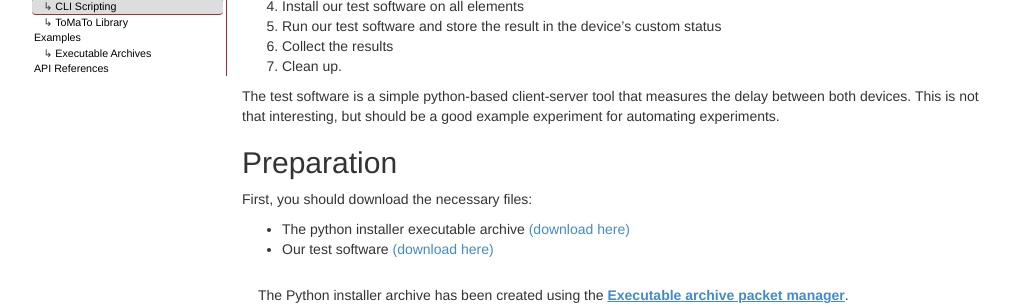
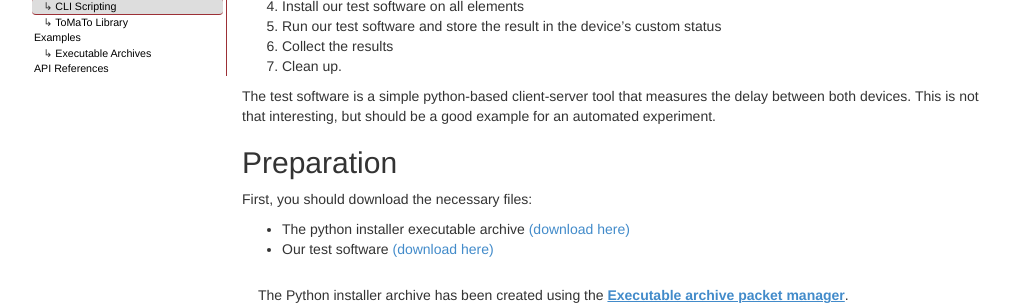
Before and after one commit to GLab/glab.github.io, a Jekyll site: the page built from manuals/dev/api_tutorial/cli_scripts.md, in a window 1280 px wide and 900 px high, scrolled down 438 px. Shown: the part 172-477 px from the top of the window, without its empty margins (38-1061 px from the left). Built offline with Jekyll 4.4.1, drawn with Linux system fonts in a browser that asks for light colours.

Commit message:
Removed redundant experiment

```diff
--- a/manuals/dev/api_tutorial/cli_scripts.md
+++ b/manuals/dev/api_tutorial/cli_scripts.md
@@ -24,7 +24,7 @@ Our experiment shall be conducted as follows:
 6. Collect the results
 7. Clean up.
 
-The test software is a simple python-based client-server tool that measures the delay between both devices. This is not that interesting, but should be a good example experiment for automating experiments.
+The test software is a simple python-based client-server tool that measures the delay between both devices. This is not that interesting, but should be a good example for an automated experiment.
 
 ## Preparation
 
```
